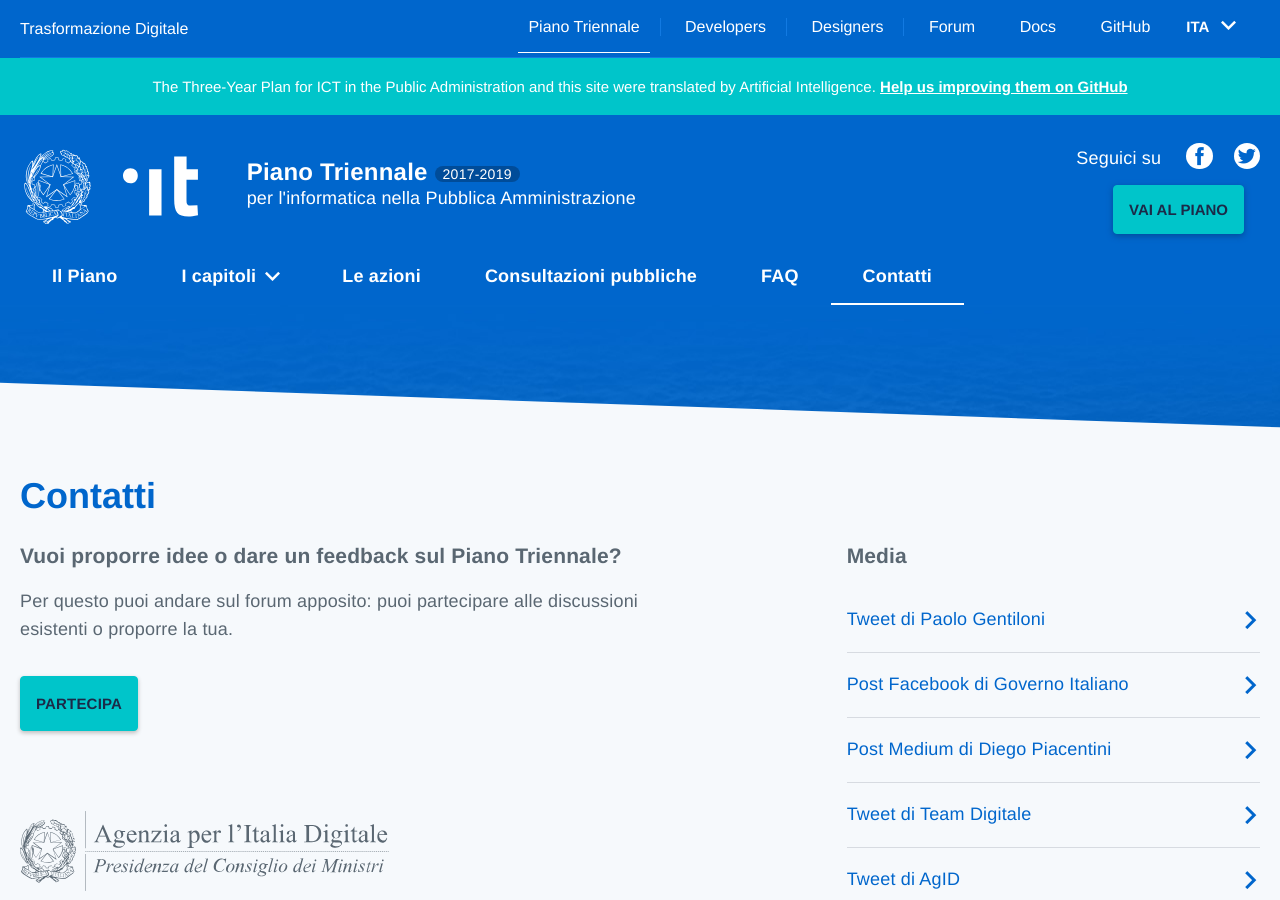
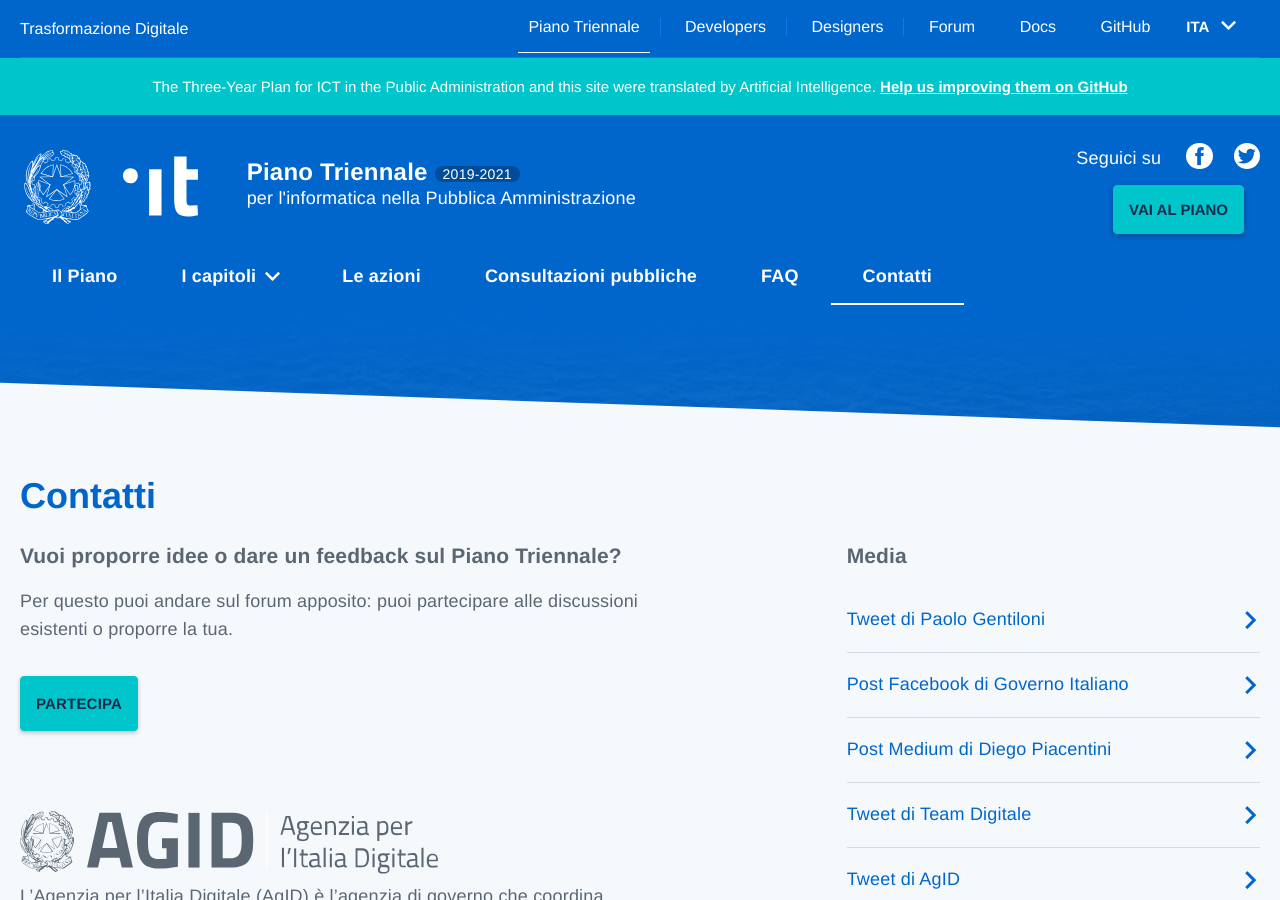
Before and after one commit to italia/pianotriennale-ict.italia.it, a Jekyll site: the page built from _pages/it/contatti.md, in a window 1280 px wide and 900 px high. Built offline with Jekyll 4.4.1, drawn with Linux system fonts in a browser that asks for light colours; some web fonts are replaced.

Commit message:
Update AGID logo

```diff
--- a/_config.yml
+++ b/_config.yml
@@ -50,8 +50,8 @@
 owner_full: Agenzia per l'Italia Digitale
 owner_link: http://www.agid.gov.it
 logo: /assets/images/logo-it.svg
-owner_logo: /assets/images/agid-logo-bb.svg
-owner_logo_alt: /assets/images/agid-logo-alt-bb.svg
+owner_logo: /assets/images/agid-logo.svg
+owner_logo_alt: /assets/images/agid-logo-alt.svg
 partner_short: Team Digitale
 partner_full: Team per la Trasformazione Digitale
 partner_link: https://teamdigitale.governo.it
@@ -67,7 +67,7 @@
 dfp_logo: /assets/images/governo.svg
 dfp_logo_alt: /assets/images/governo-alt.svg
 
-pill: 2017-2019
+pill: 2019-2021
 
 collections:
   pages:
--- a/_layouts/contatti.html
+++ b/_layouts/contatti.html
@@ -37,7 +37,7 @@
       <div class="u-margin-bottom-xxl">
          <div class="u-margin-top-xxl u-margin-bottom-xs u-inlineBlock">
            <a class="u-linkClean" href="{{ site.owner_link }}" title="{{ site.owner_full | escape }}">
-             <img class="u-alignTop" src="{{ site.owner_logo_alt | relative_url }}" alt="" style="height: 5em; max-width: 100%">
+             <img class="u-alignTop" src="{{ site.owner_logo_alt | relative_url }}" alt="" style="height: 4em; max-width: 100%">
            </a>
          </div>
          <div class="Prose">
```
Also changed, not shown: _data/l10n.yml (+4 -4 lines), assets/images/agid-logo-alt-bb.svg (deleted), assets/images/agid-logo-alt.svg (added), assets/images/agid-logo-bb.svg (deleted), assets/images/agid-logo.svg (added), assets/images/logo-agid-alt.svg (deleted), assets/images/logo-agid.svg (deleted).
